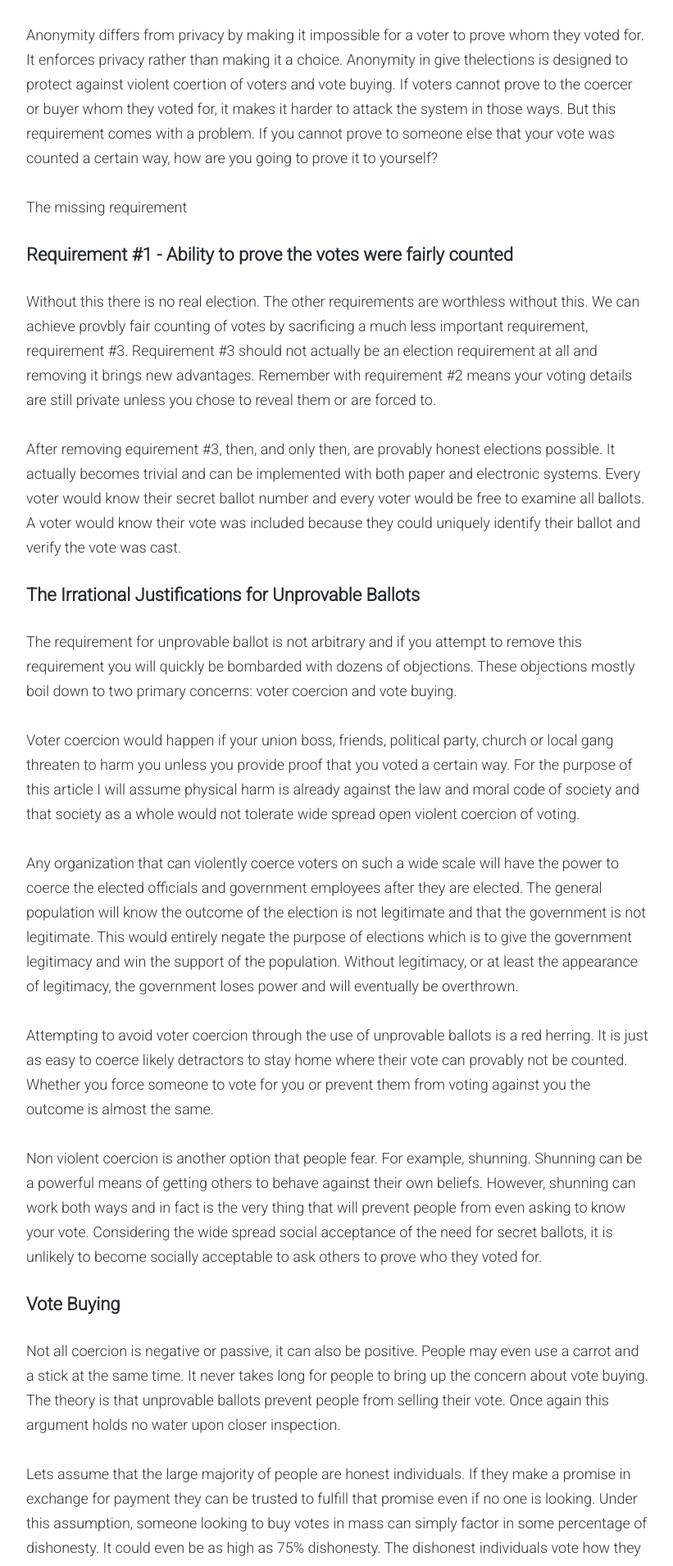
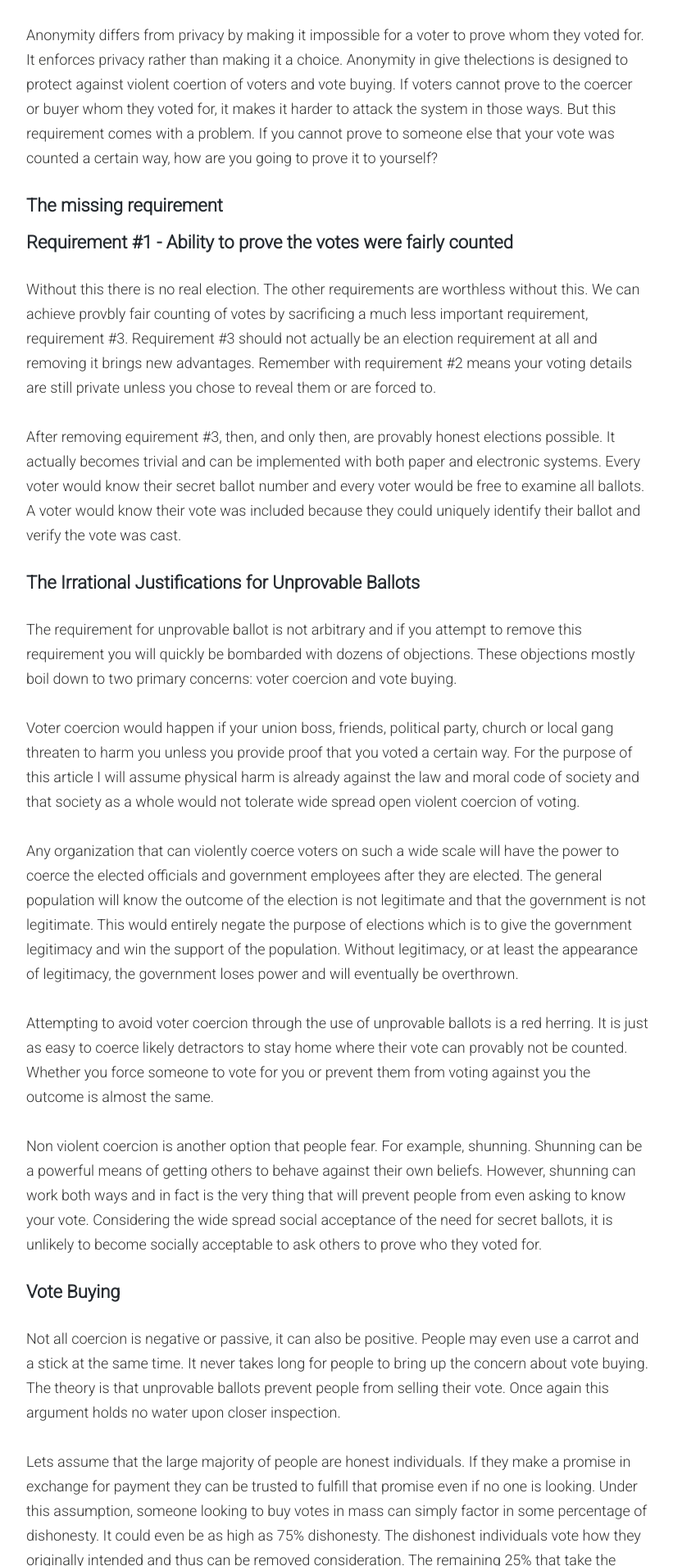
Before and after one commit to bytemaster/bytemaster.github.io, a Jekyll site: the page built from _posts/2014-12-21-Provably-Honest-Online-Elections.md, in a window 1280 px wide. Shown: the part 2542-4452 px from the top of the page at 82% size, without its empty margins (228-1049 px from the left). Built offline with Jekyll 4.4.1, drawn with Linux system fonts in a browser that asks for light colours; nearby versions of some CDN libraries.

```diff
--- a/_posts/2014-12-21-Provably-Honest-Online-Elections.md
+++ b/_posts/2014-12-21-Provably-Honest-Online-Elections.md
@@ -34,7 +34,7 @@ Privacy means your identity and whom you voted for is hidden from everyone, incl
 
 Anonymity differs from privacy by making it impossible for a voter to prove whom they voted for.  It enforces privacy rather than making it a choice.  Anonymity in give thelections is designed to protect against violent coertion of voters and vote buying.  If voters cannot prove to the coercer or buyer whom they voted for, it makes it harder to attack the system in those ways.  But this requirement comes with a problem.  If you cannot prove to someone else that your vote was counted a certain way, how are you going to prove it to yourself?
 
-The missing requirement
+### The missing requirement
 
 ### Requirement #1 - Ability to prove the votes were fairly counted
 
```
